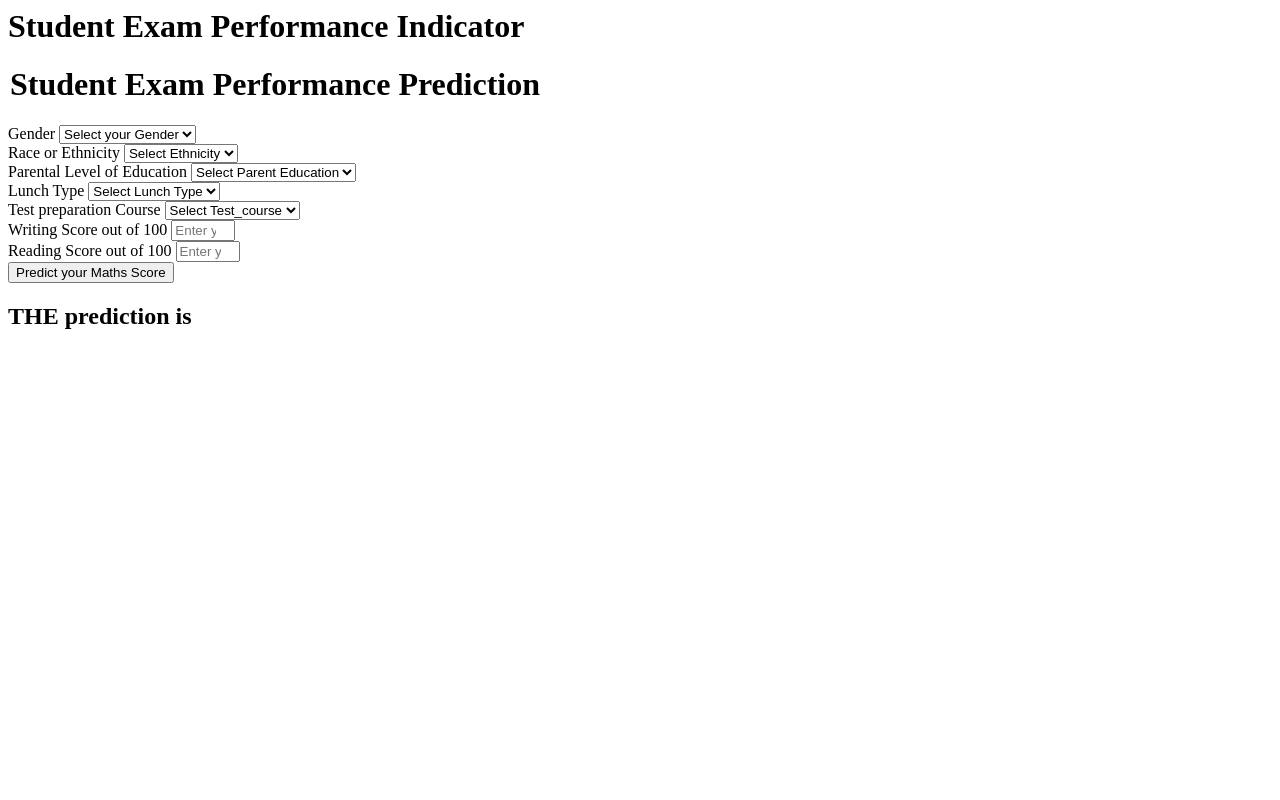
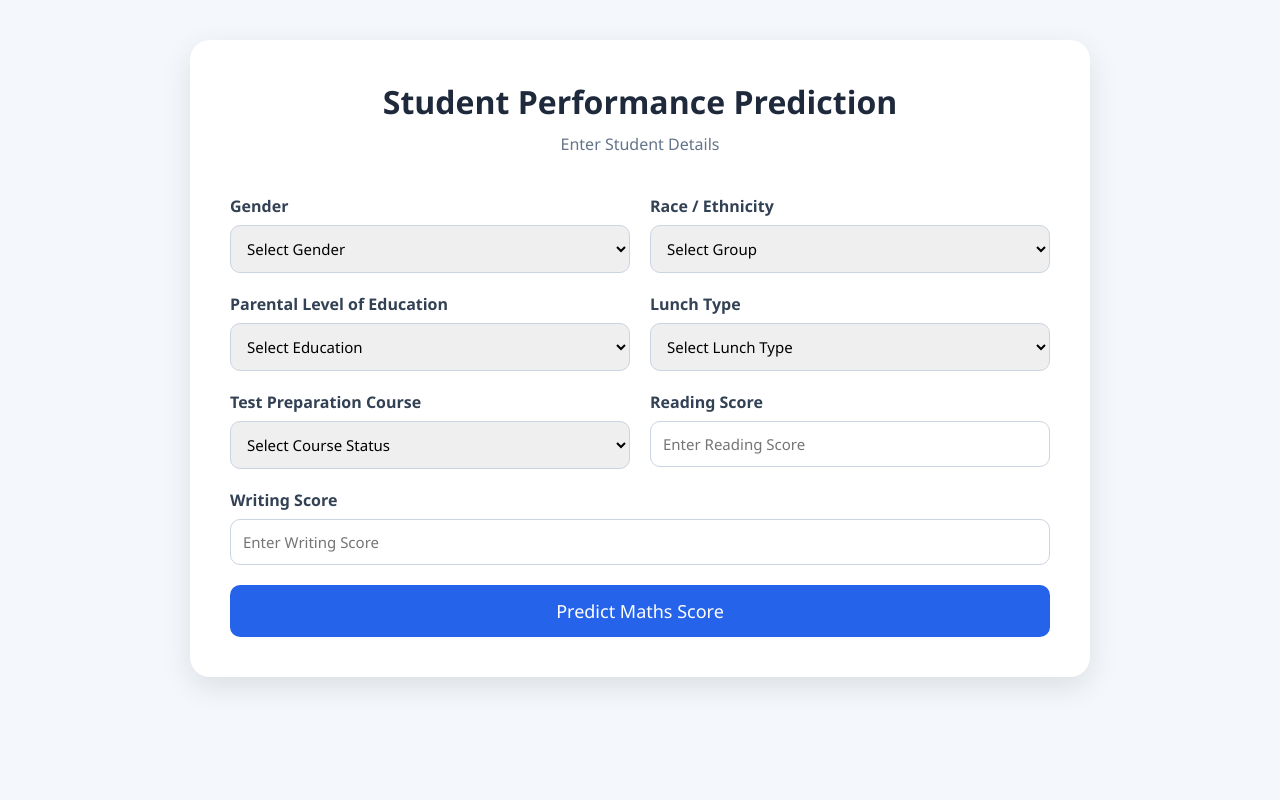
Before and after one commit to DevanshPandey1308/ML-Project, a Flask app: page /predictdata in a window 1280 px wide. Run offline with Flask 3, Linux system fonts and the light colour scheme.

Commit message:
Updated Flask UI and ML prediction pipeline

```diff
--- a/templates/home.html
+++ b/templates/home.html
@@ -1,111 +1,208 @@
-<html>
+<!DOCTYPE html>
+<html lang="en">
+<head>
+    <meta charset="UTF-8">
+    <meta name="viewport" content="width=device-width, initial-scale=1.0">
+    <title>Prediction Form</title>
+
+    <style>
+
+        *{
+            margin: 0;
+            padding: 0;
+            box-sizing: border-box;
+            font-family: 'Segoe UI', sans-serif;
+        }
+
+        body{
+            background: #f4f7fb;
+            padding: 40px;
+        }
+
+        .container{
+            max-width: 900px;
+            margin: auto;
+        }
+
+        .card{
+            background: white;
+            padding: 40px;
+            border-radius: 20px;
+            box-shadow: 0px 10px 30px rgba(0,0,0,0.1);
+        }
+
+        h1{
+            text-align: center;
+            margin-bottom: 10px;
+            color: #1e293b;
+        }
+
+        .subtitle{
+            text-align: center;
+            margin-bottom: 40px;
+            color: #64748b;
+        }
+
+        form{
+            display: grid;
+            grid-template-columns: 1fr 1fr;
+            gap: 20px;
+        }
+
+        .full-width{
+            grid-column: span 2;
+        }
+
+        label{
+            display: block;
+            margin-bottom: 8px;
+            font-weight: 600;
+            color: #334155;
+        }
+
+        input,
+        select{
+            width: 100%;
+            padding: 12px;
+            border-radius: 10px;
+            border: 1px solid #cbd5e1;
+            font-size: 15px;
+        }
+
+        button{
+            width: 100%;
+            padding: 14px;
+            background: #2563eb;
+            color: white;
+            border: none;
+            border-radius: 10px;
+            font-size: 18px;
+            cursor: pointer;
+            transition: 0.3s;
+        }
+
+        button:hover{
+            background: #1d4ed8;
+        }
+
+        .result{
+            margin-top: 30px;
+            text-align: center;
+            background: #dcfce7;
+            padding: 20px;
+            border-radius: 10px;
+            color: #166534;
+            font-size: 24px;
+            font-weight: bold;
+        }
+
+    </style>
+
+</head>
 <body>
-    <div class="login">
-       <h1>Student Exam Performance Indicator</h1>
 
-       <form action="{{ url_for('predict_datapoint')}}" method="post">
-        <h1>
-            <legend>Student Exam Performance Prediction</legend>
-        </h1>
-        <div class="mb-3">
-            <label class="form-label">Gender</label>
-            <select class="form-control" name="gender" placeholder="Enter you Gender" required>
-                <option class="placeholder" selected disabled value="">Select your Gender</option>
-                <option value="male">
-                    Male
-                </option>
-                <option value="female">
-                    Female
-                </option>
+    <div class="container">
+
+        <div class="card">
+
+            <h1>Student Performance Prediction</h1>
+
+            <p class="subtitle">
+                Enter Student Details
+            </p>
+
+            <form action="/predictdata" method="POST">
+
+                <div>
+                    <label>Gender</label>
+
+                    <select name="gender" required>
+                        <option value="">Select Gender</option>
+                        <option value="male">Male</option>
+                        <option value="female">Female</option>
                     </select>
                 </div>
-        <div class="mb-3">
-            <label class="form-label">Race or Ethnicity</label>
-            <select class="form-control" name="ethnicity" placeholder="Enter you ethnicity" required>
-                <option class="placeholder" selected disabled value="">Select Ethnicity</option>
-                <option value="group A">
-                    Group A
-                </option>
-                <option value="group B">
-                    Group B
-                </option>
-                <option value="group C">
-                    Group C
-                </option>
-                <option value="group D">
-                    Group D
-                </option>
-                <option value="group E">
-                    Group E
-                </option>
+
+                <div>
+                    <label>Race / Ethnicity</label>
+
+                    <select name="ethnicity" required>
+                        <option value="">Select Group</option>
+                        <option value="group A">Group A</option>
+                        <option value="group B">Group B</option>
+                        <option value="group C">Group C</option>
+                        <option value="group D">Group D</option>
+                        <option value="group E">Group E</option>
                     </select>
                 </div>
-        <div class="mb-3">
-            <label class="form-label">Parental Level of Education</label>
-            <select class="form-control" name="parental_level_of_education"
-                placeholder="Enter you Parent Education" required>
-                <option class="placeholder" selected disabled value="">Select Parent Education</option>
-                <option value="associate's degree">
-                    associate's degree
-                </option>
-                <option value="bachelor's degree">
-                    bachelor's degree
-                </option>
-                <option value="high school">
-                    high school
-                </option>
-                <option value="master's degree">
-                    master's degree
-                </option>
-                <option value="some college">
-                    some college
-                </option>
-                <option value="some high school">
-                    some high school
-                </option>
+
+                <div>
+                    <label>Parental Level of Education</label>
+
+                    <select name="parental_level_of_education" required>
+                        <option value="">Select Education</option>
+                        <option value="associate's degree">Associate's Degree</option>
+                        <option value="bachelor's degree">Bachelor's Degree</option>
+                        <option value="high school">High School</option>
+                        <option value="master's degree">Master's Degree</option>
+                        <option value="some college">Some College</option>
+                        <option value="some high school">Some High School</option>
                     </select>
                 </div>
-        <div class="mb-3">
-            <label class="form-label">Lunch Type</label>
-            <select class="form-control" name="lunch" placeholder="Enter you Lunch" required>
-                <option class="placeholder" selected disabled value="">Select Lunch Type</option>
-                <option value="free/reduced">
-                    free/reduced
-                </option>
-                <option value="standard">
-                    standard
-                </option>
+
+                <div>
+                    <label>Lunch Type</label>
+
+                    <select name="lunch" required>
+                        <option value="">Select Lunch Type</option>
+                        <option value="standard">Standard</option>
+                        <option value="free/reduced">Free/Reduced</option>
                     </select>
                 </div>
-        <div class="mb-3">
-            <label class="form-label">Test preparation Course</label>
-            <select class="form-control" name="test_preparation_course" placeholder="Enter you Course"
-                required>
-                <option class="placeholder" selected disabled value="">Select Test_course</option>
-                <option value="none">
-                    None
-                </option>
-                <option value="completed">
-                    Completed
-                </option>
+
+                <div>
+                    <label>Test Preparation Course</label>
+
+                    <select name="test_preparation_course" required>
+                        <option value="">Select Course Status</option>
+                        <option value="none">None</option>
+                        <option value="completed">Completed</option>
                     </select>
                 </div>
-        <div class="mb-3">
-            <label class="form-label">Writing Score out of 100</label>
-            <input class="form-control" type="number" name="reading_score"
-                placeholder="Enter your Reading score" min='0' max='100' />
+
+                <div>
+                    <label>Reading Score</label>
+
+                    <input type="number" name="reading_score" placeholder="Enter Reading Score" required>
                 </div>
-        <div class="mb-3">
-            <label class="form-label">Reading Score out of 100</label>
-            <input class="form-control" type="number" name="writing_score"
-                placeholder="Enter your Reading Score" min='0' max='100' />
+
+                <div class="full-width">
+                    <label>Writing Score</label>
+
+                    <input type="number" name="writing_score" placeholder="Enter Writing Score" required>
                 </div>
-        <div class="mb-3">
-            <input class="btn btn-primary" type="submit" value="Predict your Maths Score" required />
+
+                <div class="full-width">
+                    <button type="submit">
+                        Predict Maths Score
+                    </button>
                 </div>
+
             </form>
-    <h2>
-       THE  prediction is {{results}}
-    </h2>
-   <body>
+
+            {% if results %}
+
+            <div class="result">
+
+                Predicted Maths Score: {{ results }}
+
+            </div>
+
+            {% endif %}
+
+        </div>
+
+    </div>
+
+</body>
 </html>
```
Also changed, not shown: templates/index.html (+95 -1 lines). Lines whose indentation alone changed are shown as unchanged.
